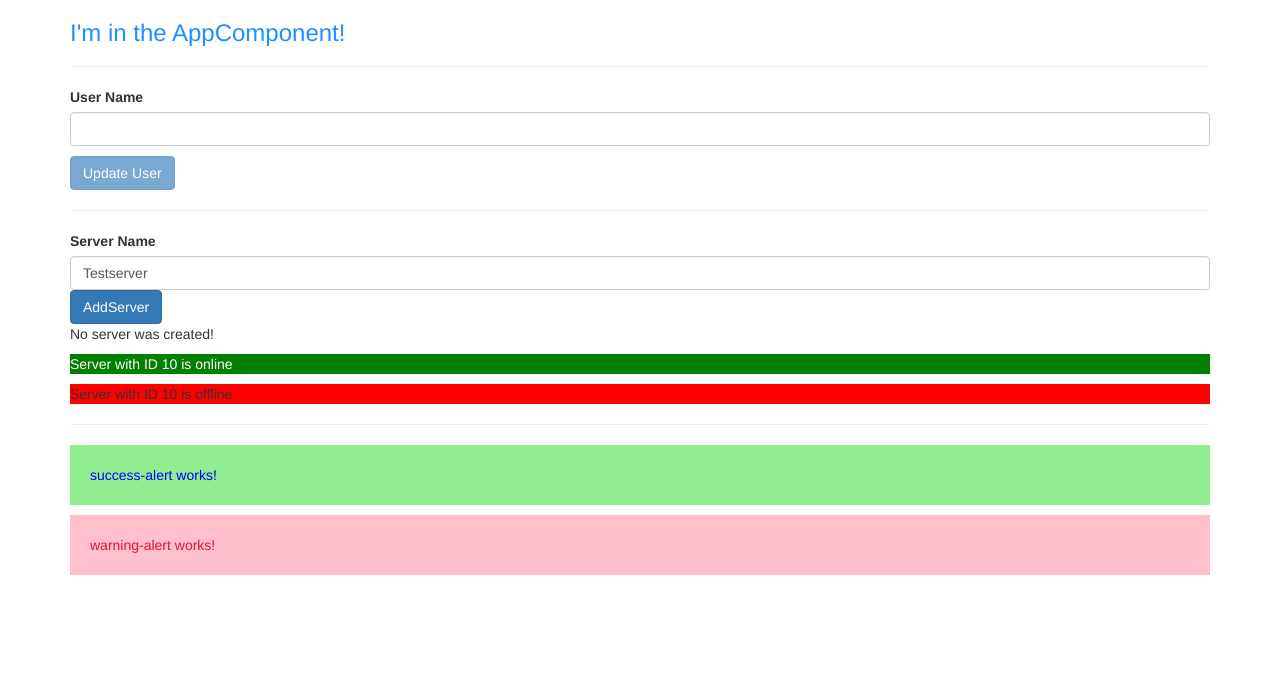
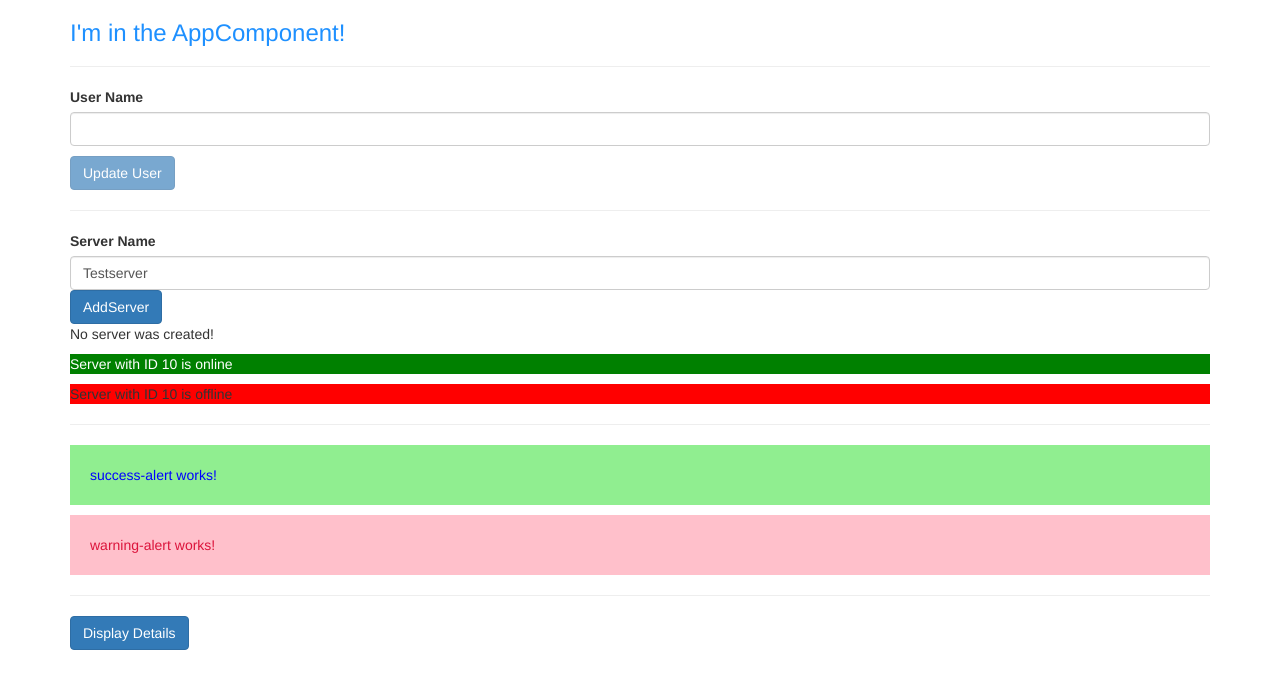
Before and after one commit to DaneCooper205/my-second-app, an Angular app: page / in a window 1280 px wide. Shown: the top 688 px of the page. Built offline with nearby package versions, Linux system fonts and the light colour scheme.

Commit message:
My attempt to do an array

```diff
--- a/src/app/app.component.html
+++ b/src/app/app.component.html
@@ -7,6 +7,8 @@
       <hr>
       <app-success-alert></app-success-alert>
       <app-warning-alert></app-warning-alert>
+      <hr>
+      <app-click-display-details></app-click-display-details>
     </div>
   </div>
 </div>
--- a/src/app/app.module.ts
+++ b/src/app/app.module.ts
@@ -7,7 +7,8 @@ import { AppComponent } from './app.component';
 import { ServerComponent } from './server/server.component';
 import { ServersComponent } from './servers/servers.component';
 import { WarningAlertComponent } from './warning-alert/warning-alert.component';
-import { SuccessAlertComponent } from './success-alert/success-alert.component'
+import { SuccessAlertComponent } from './success-alert/success-alert.component';
+import { ClickDisplayDetailsComponent } from './clicks/click-display-details/click-display-details.component';
 
 @NgModule({
   declarations: [
@@ -15,7 +16,8 @@ import { SuccessAlertComponent } from './success-alert/success-alert.component'
     ServerComponent,
     ServersComponent,
     WarningAlertComponent,
-    SuccessAlertComponent
+    SuccessAlertComponent,
+    ClickDisplayDetailsComponent
   ],
   imports: [
     BrowserModule,
--- /dev/null
+++ b/src/app/clicks/click-display-details/click-display-details.component.css
@@ -0,0 +1,3 @@
+.white-text{
+    color:white;
+}
--- /dev/null
+++ b/src/app/clicks/click-display-details/click-display-details.component.html
@@ -0,0 +1,11 @@
+
+<button
+    class="btn btn-primary"
+    (click)="onToggleDetails()">Display Details</button>
+<p *ngIf="showSecret">{{secretData }} </p>
+<div
+    *ngFor="let logItem of log"
+    [ngStyle]="{backgroundColor: logItem >= 5? 'blue' :'transparent'}"
+    [ngClass]="{'white-text': logItem>=5}">
+    {{logItem}}
+</div>
--- /dev/null
+++ b/src/app/clicks/click-display-details/click-display-details.component.ts
@@ -0,0 +1,25 @@
+import { Component, OnInit } from '@angular/core';
+
+@Component({
+  selector: 'app-click-display-details',
+  templateUrl: './click-display-details.component.html',
+  styleUrls: ['./click-display-details.component.css']
+})
+export class ClickDisplayDetailsComponent implements OnInit{
+
+  showSecret = false;
+  secretData ='Secret password = tuna';
+  log = [];
+
+
+  ngOnInit(): void {
+
+  }
+
+  onToggleDetails(){
+    this.showSecret = !this.showSecret;
+    this.log.push ( this.log.length +1);
+
+  }
+
+}
```
Also changed, not shown: 1 other file (tests, documents, lock files or other folders).
